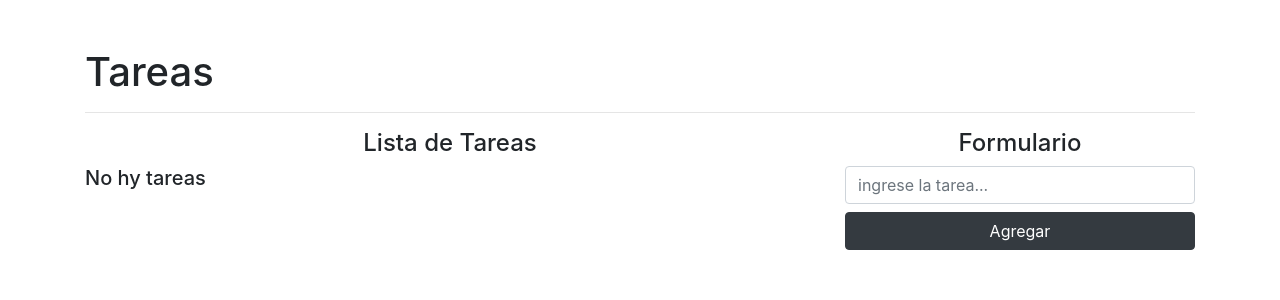
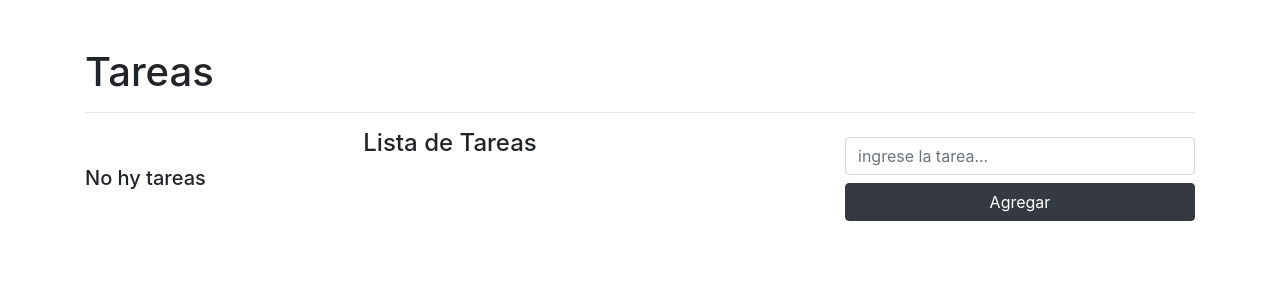
Before and after one commit to floidealejo/crud, a React (Create React App) app: page / in a window 1280 px wide. Shown: the top 300 px of the page. Built offline with nearby package versions, Linux system fonts and the light colour scheme.

Commit message:
[ADD] dinamically edit tasks

```diff
--- a/src/App.jsx
+++ b/src/App.jsx
@@ -5,6 +5,8 @@ import Task from './components/Task'
 function App() {
   const [task, setTask] = useState("")
   const [tasks, setTasks] = useState([])
+  const [editMode, setEditMode] = useState(false)
+  const [id, setId] = useState('')
 
   const handleOnChange = (text) =>{
     setTask(text.target.value)
@@ -21,6 +23,17 @@ function App() {
     setTask("")
   }
 
+  const handleSaveTask = (event)=>{
+    event.preventDefault()
+    task === ""? console.log("Is empty") : setTask("");
+
+    const editedTasks = tasks.map((item)=>item.id === id ? {id, name :task}:item)
+    setTasks(editedTasks)
+    setEditMode(false)
+    setTask("")
+    setId("")
+  }
+
   const handleDeleteTask = (id) =>{
 
     const deleteItem = tasks.filter(task => task.id !== id)
@@ -28,8 +41,10 @@ function App() {
     // deleteItem.map(v=>console.log(v));
   }
 
-  const handleEditTask = () =>{
-    console.log("Quiero editar");
+  const handleEditTask = (theTask) =>{
+    setTask(theTask.name)
+    setEditMode(true)
+    setId(theTask.id)
   }
   return (
     <div className="container mt-5">
@@ -58,8 +73,13 @@ function App() {
 
         </div>
         <div className="col-4">
-          <h4 className="text-center">Formulario</h4>
-          <form onSubmit={handleOnSubmit}>
+            <h4 className="text-center">
+              {
+              console.log(task)
+                // editMode? "Modificar tarea":"Agregar tarea"
+              }
+            </h4>
+          <form onSubmit={editMode ? handleSaveTask : handleOnSubmit}>
             <input
             className="form-control mb-2"
             placeholder="ingrese la tarea..."
@@ -67,9 +87,12 @@ function App() {
             onChange={handleOnChange}
             value={task}
             />
-            <button className="btn btn-dark btn-block"
+            <button className={
+              editMode ?
+              "btn btn-warning btn-block":
+              "btn btn-dark btn-block"}
             type="submit"
-            >Agregar</button>
+            >{editMode ? "Guardar":"Agregar"}</button>
           </form>
         </div>
       </div>
--- a/src/components/Task.jsx
+++ b/src/components/Task.jsx
@@ -11,9 +11,10 @@ const Task = ({value,editTask,deleteTask}) => {
                 >
                 Eliminar
                 </button>
+
                 <button
                 className="btn btn-warning  btn-sm float-right mx-2"
-                onClick={editTask}
+                onClick={()=>{editTask(value)}}
                 >
                 Editar
                 </button>
```
